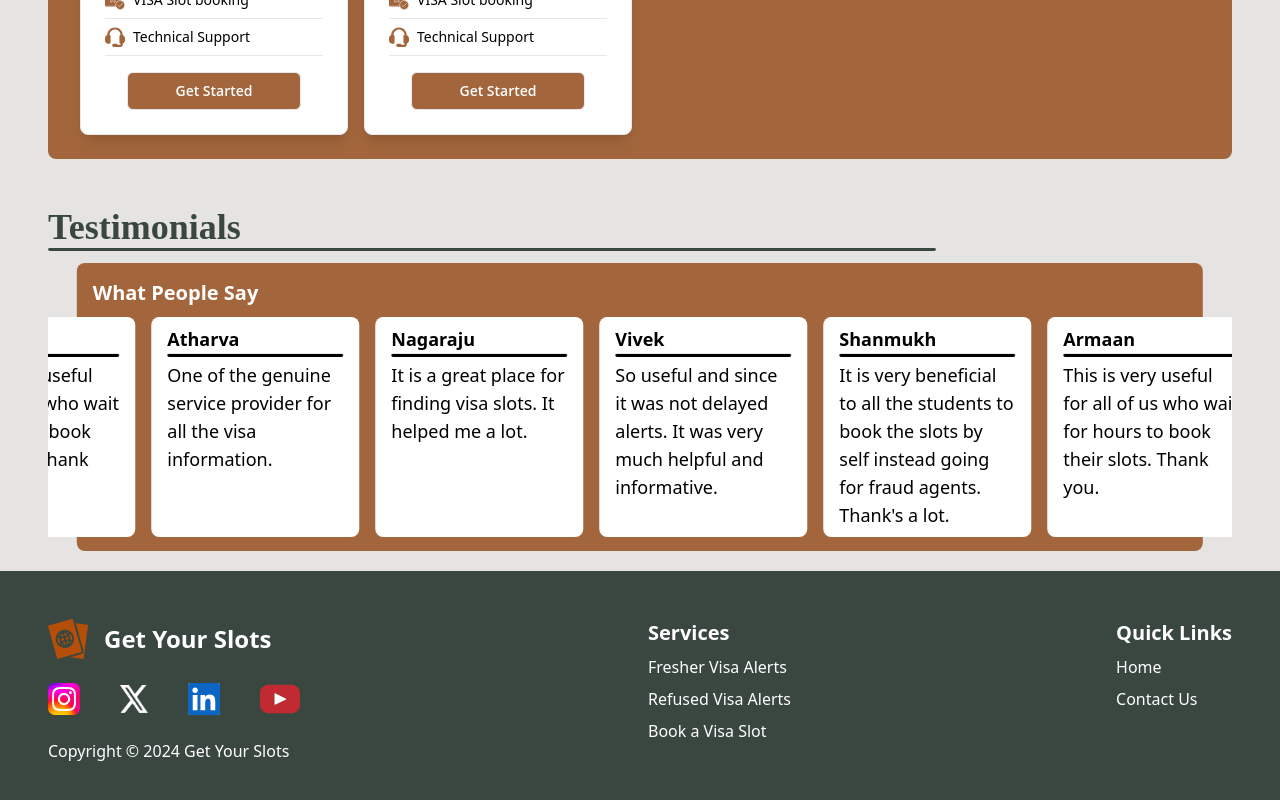
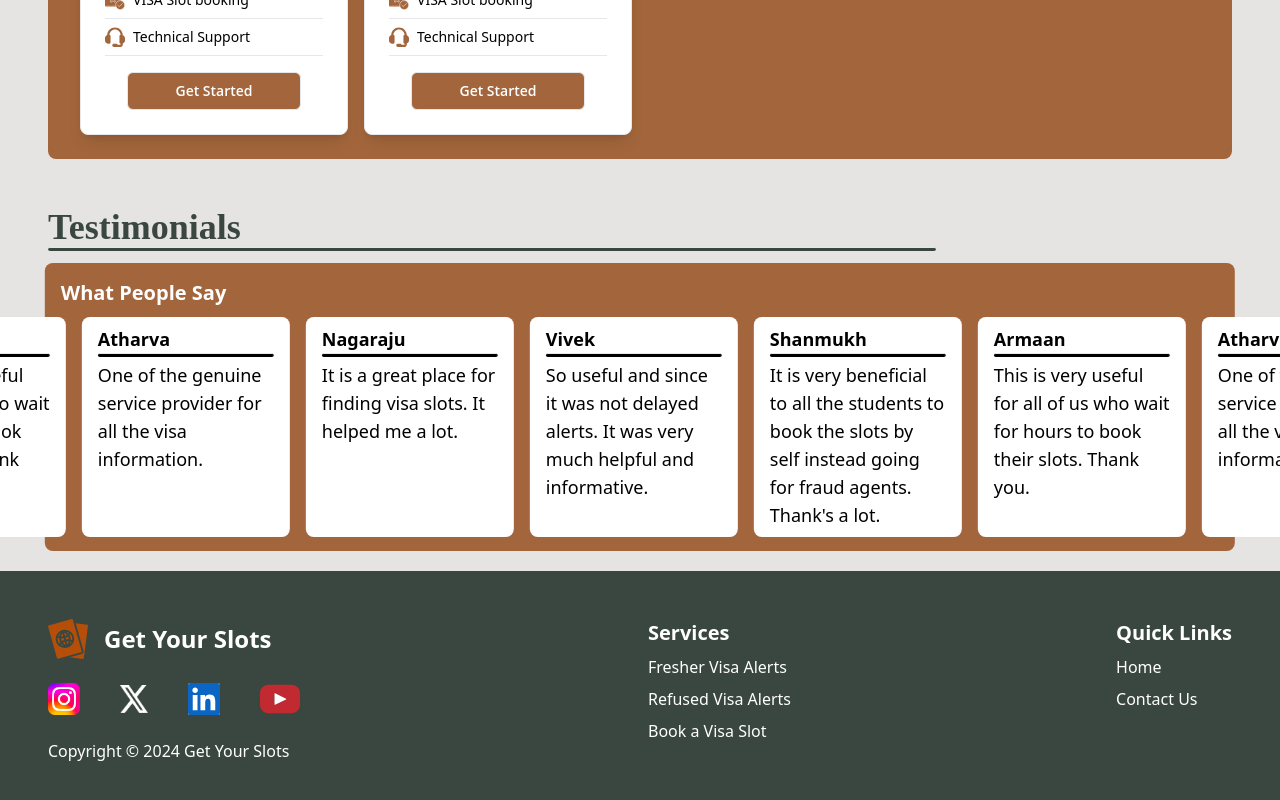
Before and after one commit to Suhail-Shaik24/Get-Your-Slots, a React (Vite) app: page /#/ in a window 1280 px wide. Shown: the part 2937-3737 px from the top of the page. Built offline with nearby package versions, Linux system fonts and the light colour scheme.

Commit message:
Minor UI Enhancements#2

```diff
--- a/src/App.jsx
+++ b/src/App.jsx
@@ -5,7 +5,7 @@ import './App.css';
 
 function App() {
   return (
-    <div className='bg-[#E6E4E2]'>
+    <div className='bg-[#E6E4E2] overflow-hidden'>
       <HashRouter>
         <ScrollToTop />
         <Routes>
--- a/src/components/Navbar.jsx
+++ b/src/components/Navbar.jsx
@@ -41,7 +41,7 @@ const Navbar = () => {
             </div>
 
             {/* Sidebar for small screens */}
-            <div className={`fixed inset-0 bg-gray-800 bg-opacity-75 transform ${isOpen ? 'translate-x-0' : '-translate-x-full'} transition-transform duration-300 ease-in-out lg:hidden`}>
+            <div className={`fixed z-20 inset-0 bg-gray-800 bg-opacity-75 transform ${isOpen ? 'translate-x-0' : '-translate-x-full'} transition-transform duration-300 ease-in-out lg:hidden`}>
                 <div ref={sidebarRef} className='flex flex-col h-full w-64 p-5 bg-white shadow-lg'>
                     <button
                         onClick={() => setIsOpen(false)}
--- a/src/components/TestimonialsArray.jsx
+++ b/src/components/TestimonialsArray.jsx
@@ -15,6 +15,8 @@ const TestimonialsArray = () => {
     { id: 8, author: "Atharva", content: "One of the genuine service provider for all the visa information." },
     { id: 9, author: "Nagaraju", content: "It is a great place for finding visa slots. It helped me a lot." },
     { id: 10, author: "Vivek", content: "So useful and since it was not delayed alerts. It was very much helpful and informative." },
+    { id: 11, author: "Nagaraju", content: "It is a great place for finding visa slots. It helped me a lot." },
+    { id: 12, author: "Armaan", content: "This is very useful for all of us who wait for hours to book their slots. Thank you." },
   ])
   return (
     <>
--- a/src/components/TestimonialsSection.jsx
+++ b/src/components/TestimonialsSection.jsx
@@ -9,9 +9,9 @@ const TestimonialsSection = () => {
         <h1 className='text-2xl md:text-3xl lg:text-4xl text-[#3A4740] font-bold'>Testimonials</h1>
         <hr className='bg-[#3A4740] h-1 rounded-full w-3/4' />
       </div>
-      <div className="testimonial-super-container overflow-x-auto flex gap-3 rounded-lg scrollbar-hide">
+      <div className="testimonial-super-container overflow-visible flex gap-3 rounded scrollbar-hide">
         <div
-          className="testimonials-container font-bold h-64 lg:h-72 w-[88%] bg-[#a3663c] text-white text-xl flex p-3 lg:p-4 gap-3 rounded-lg absolute left-1/2 transform -translate-x-1/2 ">
+          className="testimonials-container font-bold h-64 lg:h-72 w-[93%] bg-[#a3663c] text-white text-xl flex p-3 lg:p-4 gap-3 rounded lg:rounded-lg absolute left-1/2 transform -translate-x-1/2 ">
           What People Say</div>
         <TestimonialsArray />
       </div>
```
